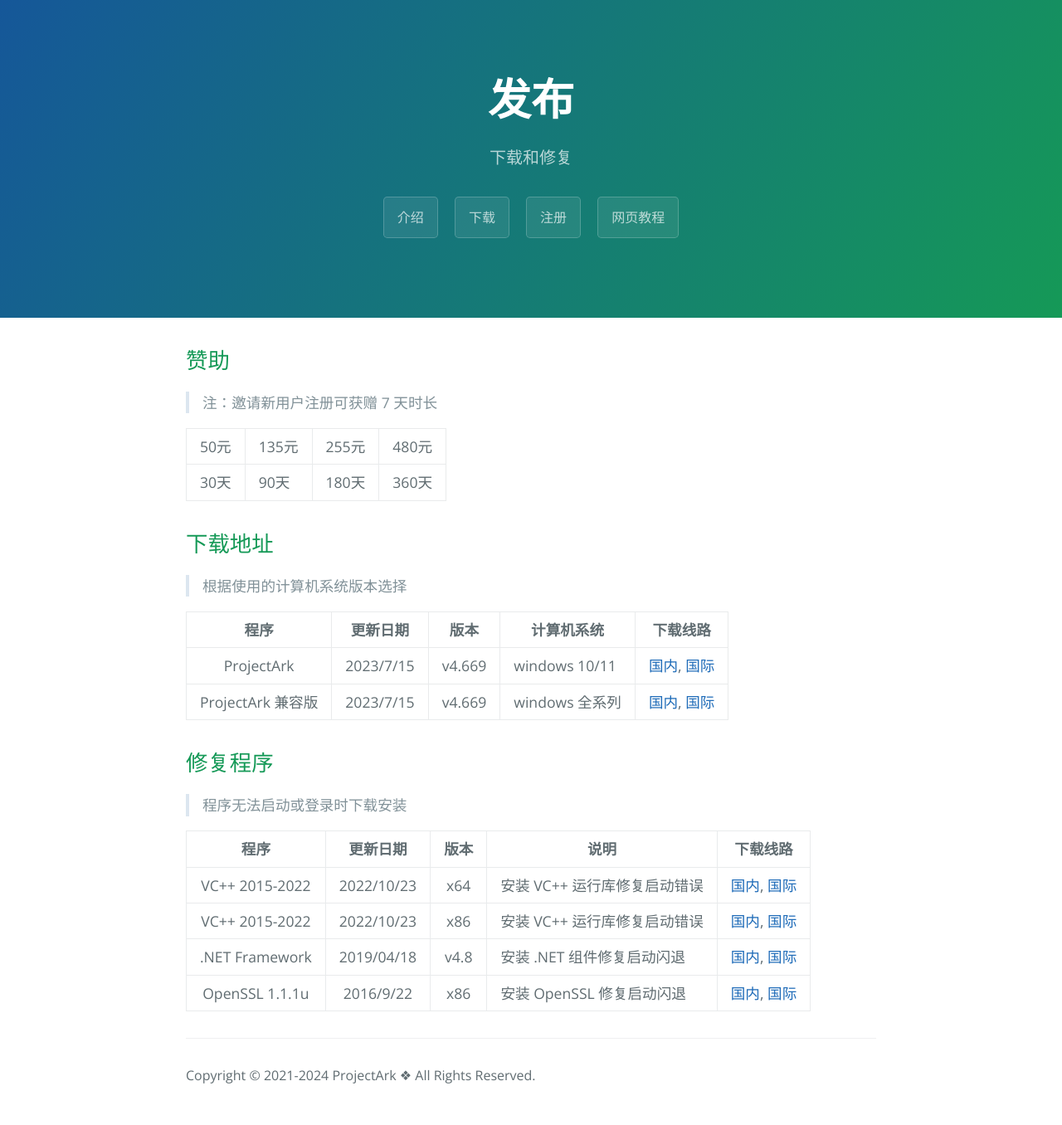
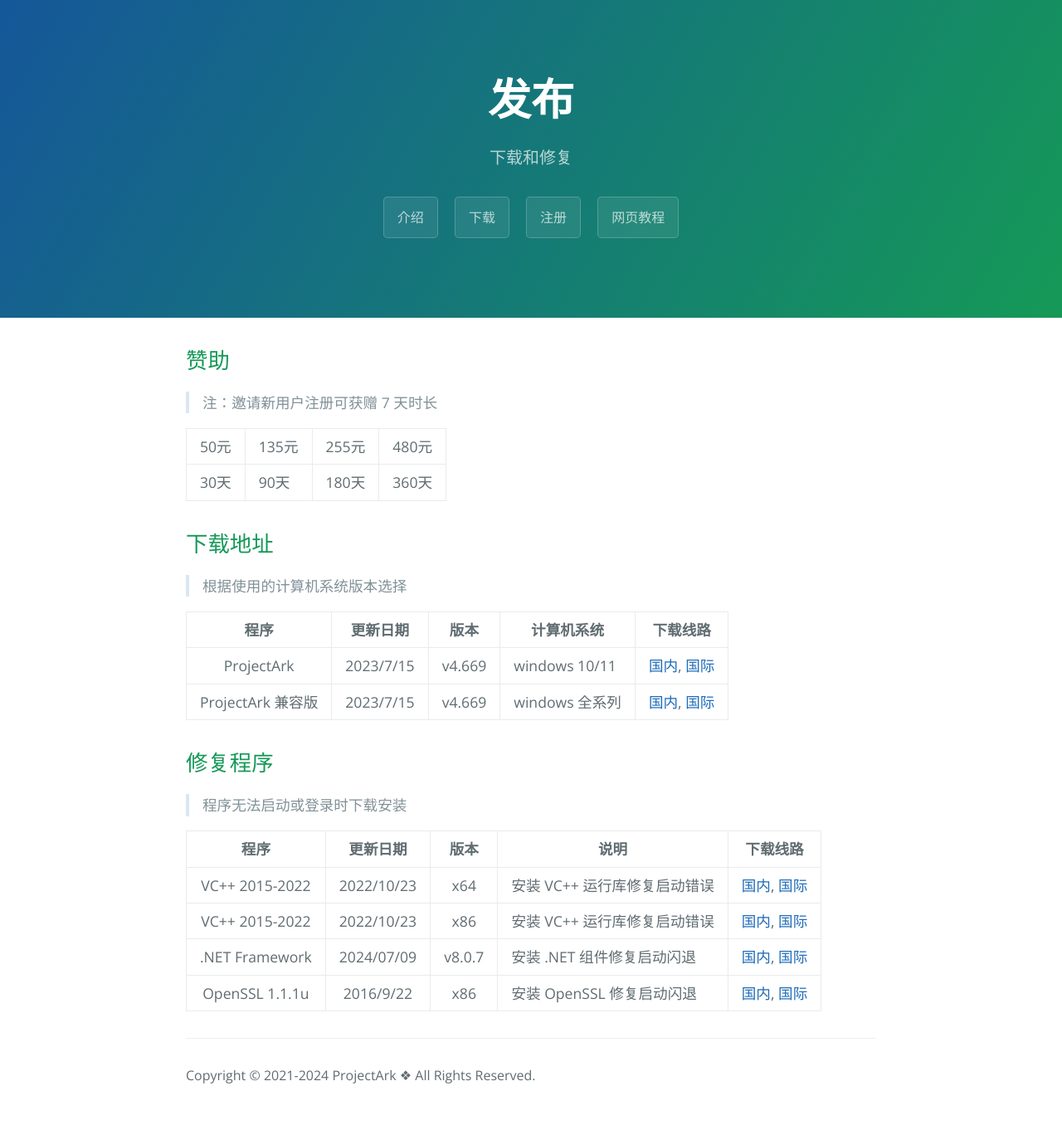
Before and after one commit to ProjectArkClub/ProjectArkClub.github.io, a Jekyll site: the page built from release.md, in a window 1280 px wide. Shown: the whole page at 83% size. Built offline with Jekyll 4.4.1, drawn with Linux system fonts in a browser that asks for light colours.

Commit message:
new version

```diff
--- a/release.md
+++ b/release.md
@@ -122,14 +122,14 @@
   </TR>
   <TR>
     <TD class="Item" align="center">.NET Framework</TD>
-    <TD class="Item" align="center">2019/04/18</TD>
-    <TD class="Item" align="center">v4.8</TD>
+    <TD class="Item" align="center">2024/07/09</TD>
+    <TD class="Item" align="center">v8.0.7</TD>
     <TD class="Item">安装 .NET 组件修复启动闪退</TD>
     <TD class="Item" align="center">
       <script type="text/javascript">
         var cn_url="{{ site.bucket_url }}";
         var git_url="{{ site.fastgit_url }}";
-        document.write("<a href=\""+cn_url+"/ndp48-web.exe\">国内</a>, <a href=\""+git_url+"/ndp48-web.exe\">国际</a>");
+        document.write("<a href=\""+cn_url+"/dotnet-runtime-8.0.7-win-x64.exe\">国内</a>, <a href=\""+git_url+"/dotnet-runtime-8.0.7-win-x64.exe\">国际</a>");
       </script>
     </TD>
   </TR>
```
